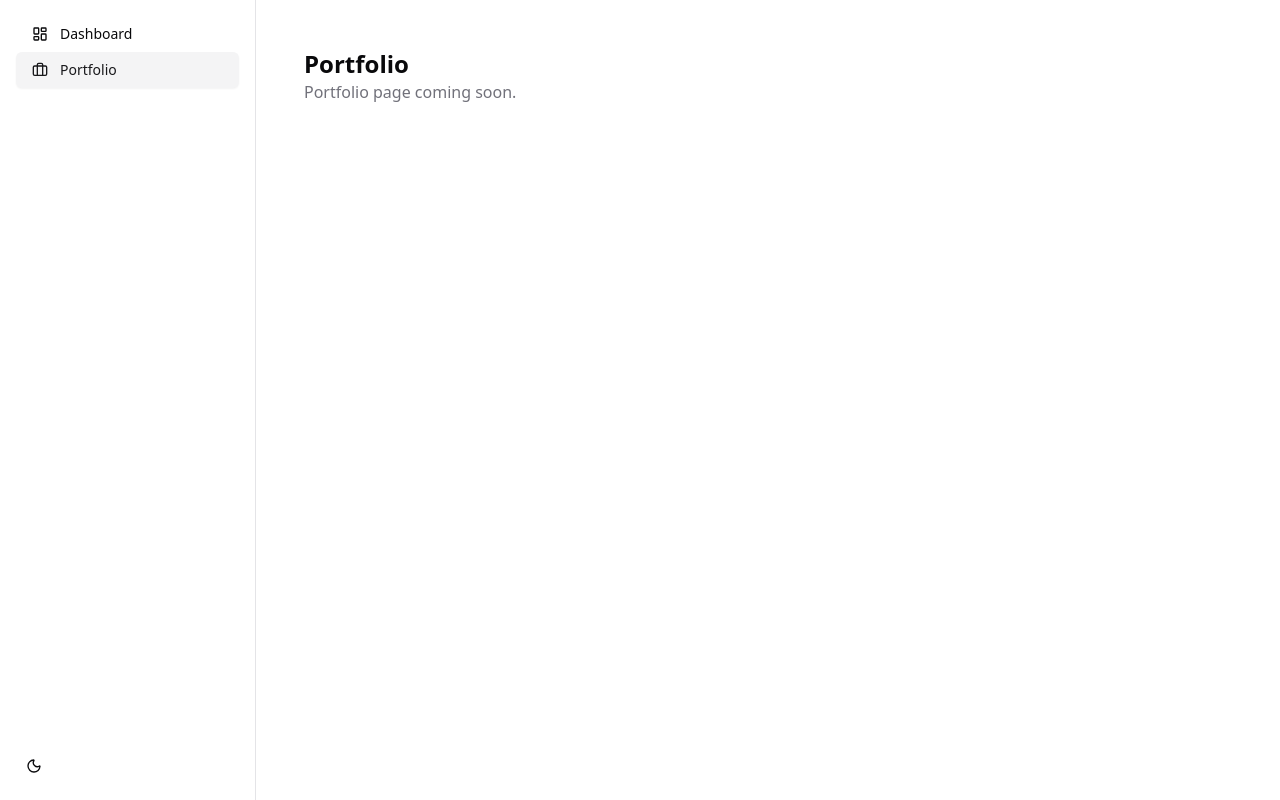
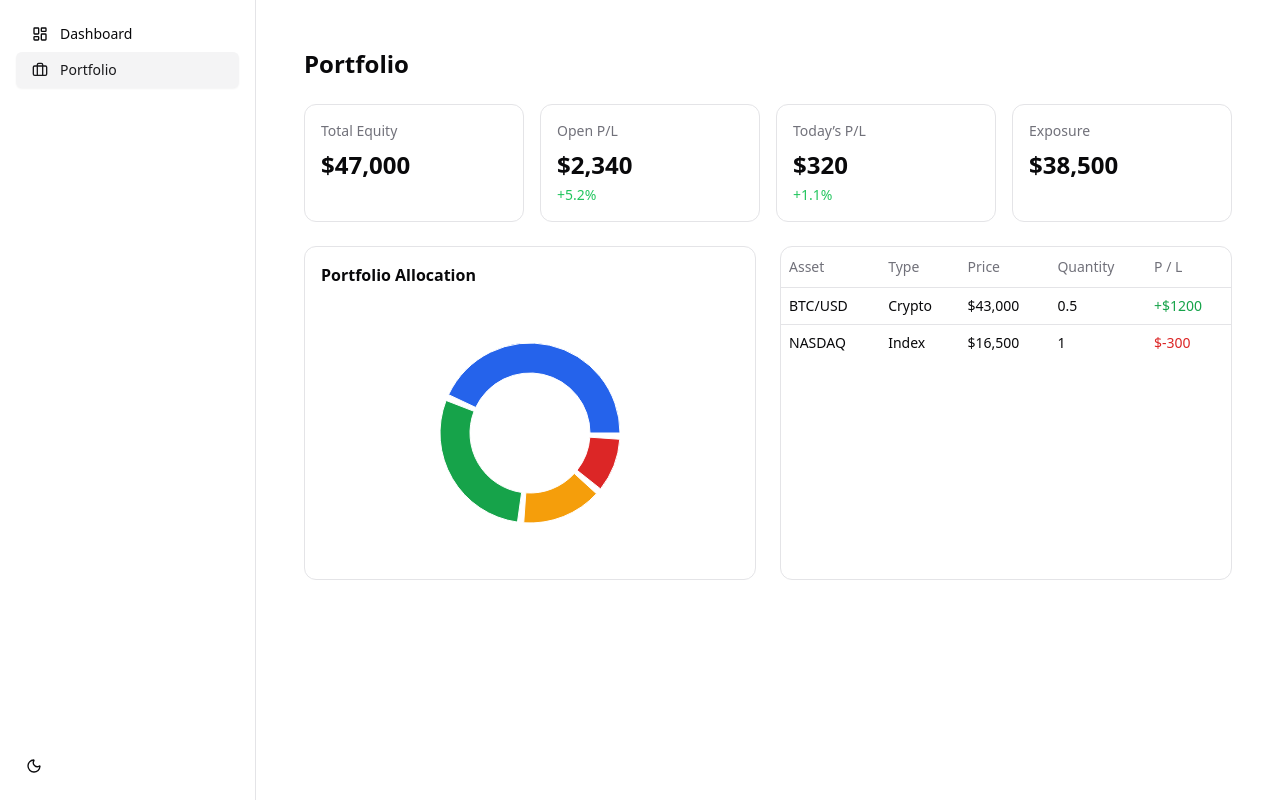
Before and after one commit to Aneke-Elvis/alx_capstone_fe, a React (Vite) app: page /portfolio in a window 1280 px wide. Built offline with nearby package versions, Linux system fonts and the light colour scheme.

Commit message:
Setup dashboard layout, routing, portfolio page with charts

```diff
--- a/package.json
+++ b/package.json
@@ -23,6 +23,7 @@
     "react": "^19.2.0",
     "react-dom": "^19.2.0",
     "react-router-dom": "^7.11.0",
+    "recharts": "^3.6.0",
     "tailwind-merge": "^3.4.0",
     "tailwindcss-animate": "^1.0.7"
   },
--- /dev/null
+++ b/src/components/portfolio/PortfolioChart.jsx
@@ -0,0 +1,45 @@
+import {
+  PieChart,
+  Pie,
+  Cell,
+  ResponsiveContainer,
+  Tooltip,
+} from "recharts";
+
+const data = [
+  { name: "US30", value: 45 },
+  { name: "NASDAQ", value: 30 },
+  { name: "Forex", value: 15 },
+  { name: "Crypto", value: 10 },
+];
+
+const COLORS = ["#2563eb", "#16a34a", "#f59e0b", "#dc2626"];
+
+export default function PortfolioChart() {
+  return (
+    <div className="rounded-xl border bg-card p-4">
+      <h2 className="mb-4 font-semibold">Portfolio Allocation</h2>
+
+      <div className="h-[260px]">
+        <ResponsiveContainer width="100%" height="100%">
+          <PieChart>
+            <Pie
+              data={data}
+              cx="50%"
+              cy="50%"
+              innerRadius={60}
+              outerRadius={90}
+              paddingAngle={4}
+              dataKey="value"
+            >
+              {data.map((_, index) => (
+                <Cell key={index} fill={COLORS[index % COLORS.length]} />
+              ))}
+            </Pie>
+            <Tooltip />
+          </PieChart>
+        </ResponsiveContainer>
+      </div>
+    </div>
+  );
+}
--- /dev/null
+++ b/src/components/portfolio/PortfolioStatCard.jsx
@@ -0,0 +1,25 @@
+export default function PortfolioStatCard({
+  title,
+  value,
+  change,
+}) {
+  return (
+    <div className="rounded-xl border bg-card p-4">
+      <p className="text-sm text-muted-foreground">{title}</p>
+
+      <p className="mt-2 text-2xl font-bold">{value}</p>
+
+      {change && (
+        <p
+          className={`mt-1 text-sm ${
+            change.startsWith("+")
+              ? "text-green-500"
+              : "text-red-500"
+          }`}
+        >
+          {change}
+        </p>
+      )}
+    </div>
+  );
+}
--- /dev/null
+++ b/src/components/portfolio/PortfolioTable.jsx
@@ -0,0 +1,60 @@
+import {
+  Table,
+  TableBody,
+  TableCell,
+  TableHead,
+  TableHeader,
+  TableRow,
+} from "@/components/ui/table";
+
+const mockPositions = [
+  {
+    asset: "BTC/USD",
+    type: "Crypto",
+    price: 43000,
+    quantity: 0.5,
+    pnl: 1200,
+  },
+  {
+    asset: "NASDAQ",
+    type: "Index",
+    price: 16500,
+    quantity: 1,
+    pnl: -300,
+  },
+];
+
+export default function PortfolioTable() {
+  return (
+    <div className="rounded-xl border bg-card">
+      <Table>
+        <TableHeader>
+          <TableRow>
+            <TableHead>Asset</TableHead>
+            <TableHead>Type</TableHead>
+            <TableHead>Price</TableHead>
+            <TableHead>Quantity</TableHead>
+            <TableHead>P / L</TableHead>
+          </TableRow>
+        </TableHeader>
+
+        <TableBody>
+          {mockPositions.map((pos, index) => (
+            <TableRow key={index}>
+              <TableCell className="font-medium">{pos.asset}</TableCell>
+              <TableCell>{pos.type}</TableCell>
+              <TableCell>${pos.price.toLocaleString()}</TableCell>
+              <TableCell>{pos.quantity}</TableCell>
+              <TableCell
+                className={pos.pnl >= 0 ? "text-green-600" : "text-red-600"}
+              >
+                {pos.pnl >= 0 ? "+" : ""}
+                ${pos.pnl}
+              </TableCell>
+            </TableRow>
+          ))}
+        </TableBody>
+      </Table>
+    </div>
+  );
+}
--- a/src/pages/Portfolio.jsx
+++ b/src/pages/Portfolio.jsx
@@ -1,10 +1,25 @@
+import PortfolioStatCard from "@/components/portfolio/PortfolioStatCard";
+import PortfolioChart from "@/components/portfolio/PortfolioChart";
+import PortfolioTable from "@/components/portfolio/PortfolioTable";
+
 export default function Portfolio() {
   return (
-    <div className="p-6">
+    <div className="p-6 space-y-6">
       <h1 className="text-2xl font-bold">Portfolio</h1>
-      <p className="text-muted-foreground">
-        Portfolio page coming soon.
-      </p>
+
+      {/* Summary cards */}
+      <div className="grid gap-4 sm:grid-cols-2 lg:grid-cols-4">
+        <PortfolioStatCard title="Total Equity" value="$47,000" />
+        <PortfolioStatCard title="Open P/L" value="$2,340" change="+5.2%" />
+        <PortfolioStatCard title="Today’s P/L" value="$320" change="+1.1%" />
+        <PortfolioStatCard title="Exposure" value="$38,500" />
+      </div>
+
+      {/* Chart + table */}
+      <div className="grid gap-6 md:grid-cols-2">
+        <PortfolioChart />
+        <PortfolioTable />
+      </div>
     </div>
   );
 }
```
Also changed, not shown: 1 other file (tests, documents, lock files or other folders).
